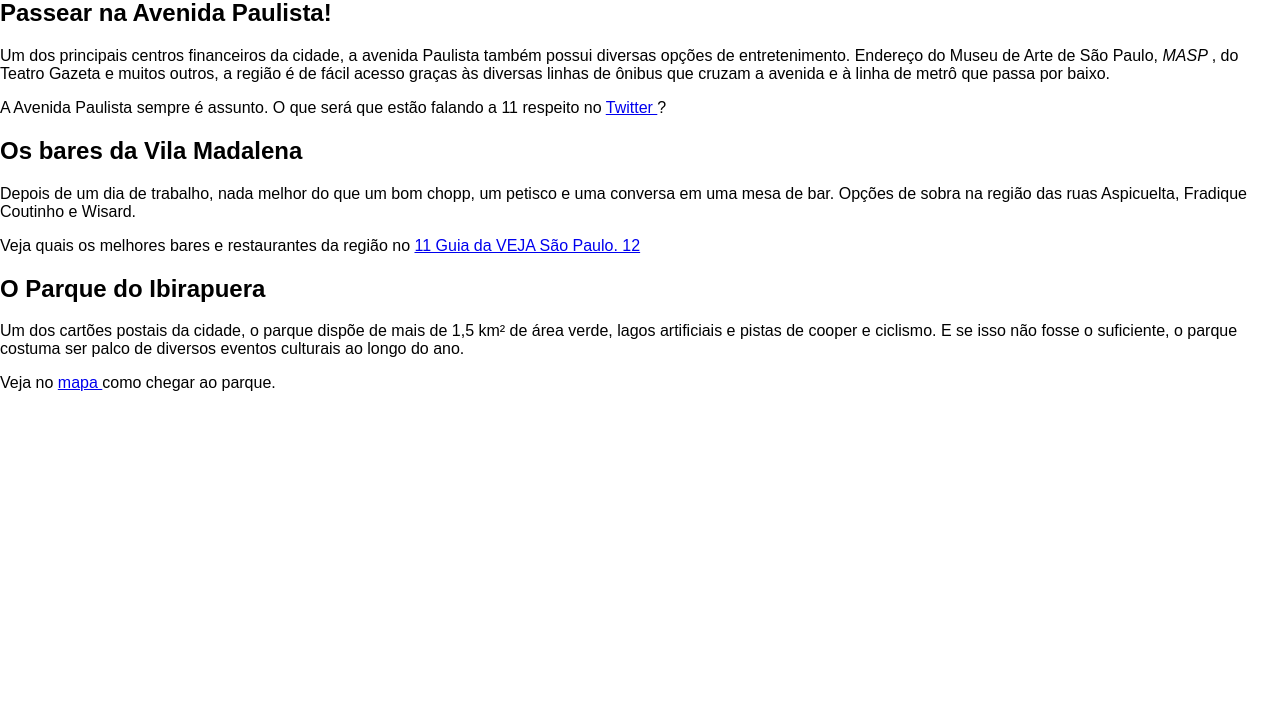
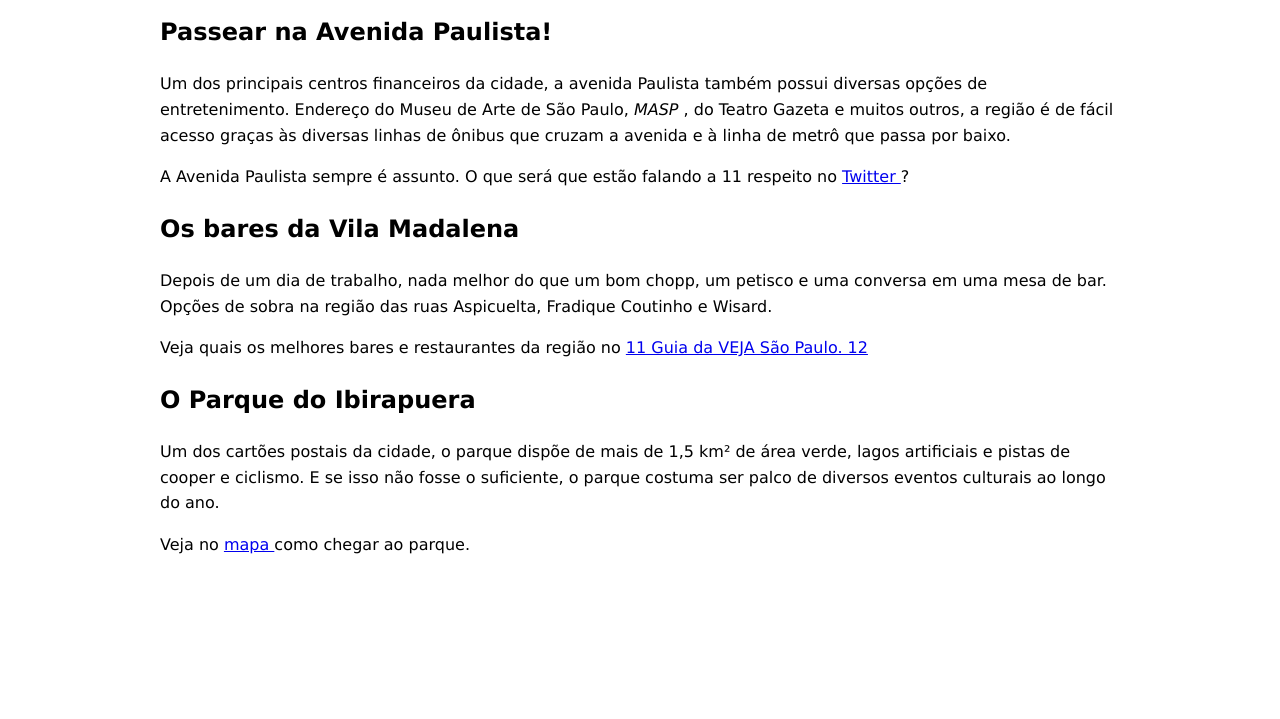
Before and after one commit to maidenscorpion/HTML5-e-CSS3-Domine-a-web-do-futuro, a plain HTML site: page cap2/index.html in a window 1280 px wide. Shown: the part 81-800 px from the top of the page. Drawn offline with Linux system fonts and the light colour scheme.

Commit message:
Adicionando formacoes basicas #2

```diff
--- /dev/null
+++ b/cap2/css/meuestilo.css
@@ -0,0 +1,9 @@
+.container {
+	margin : 0 auto ;
+  	width : 960px ;
+}
+
+body {
+	font-family : "Lucida Grande", "Lucida Sans Unicode", Verdana, sans-serif;
+	line-height : 1.6;
+}
--- a/cap2/index.html
+++ b/cap2/index.html
@@ -3,9 +3,11 @@
  <head>
  	<title>O que eu mais gosto em São Paulo</title>
  	<link rel="stylesheet" type="text/css" href="css/normalize.css">
+ 	<link rel="stylesheet" type="text/css" href="css/meuestilo.css">
  	<script type="text/javascript" src="js/prefixfree.min.js"></script>
  </head>
  <body>
+ 	<div class="container">
 	 	<h1>O que eu mais gosto em São Paulo</h1>
 
 	 	<h2>Passear na Avenida Paulista!</h2>
@@ -39,5 +41,6 @@
 	 	</p>
 
 	 	<script type="text/javascript" src="js/jquery.min.js"></script>
+ 	</div>
  </body>
  </html>
```
Also changed, not shown: 1 other file. Lines whose indentation alone changed are shown as unchanged.
